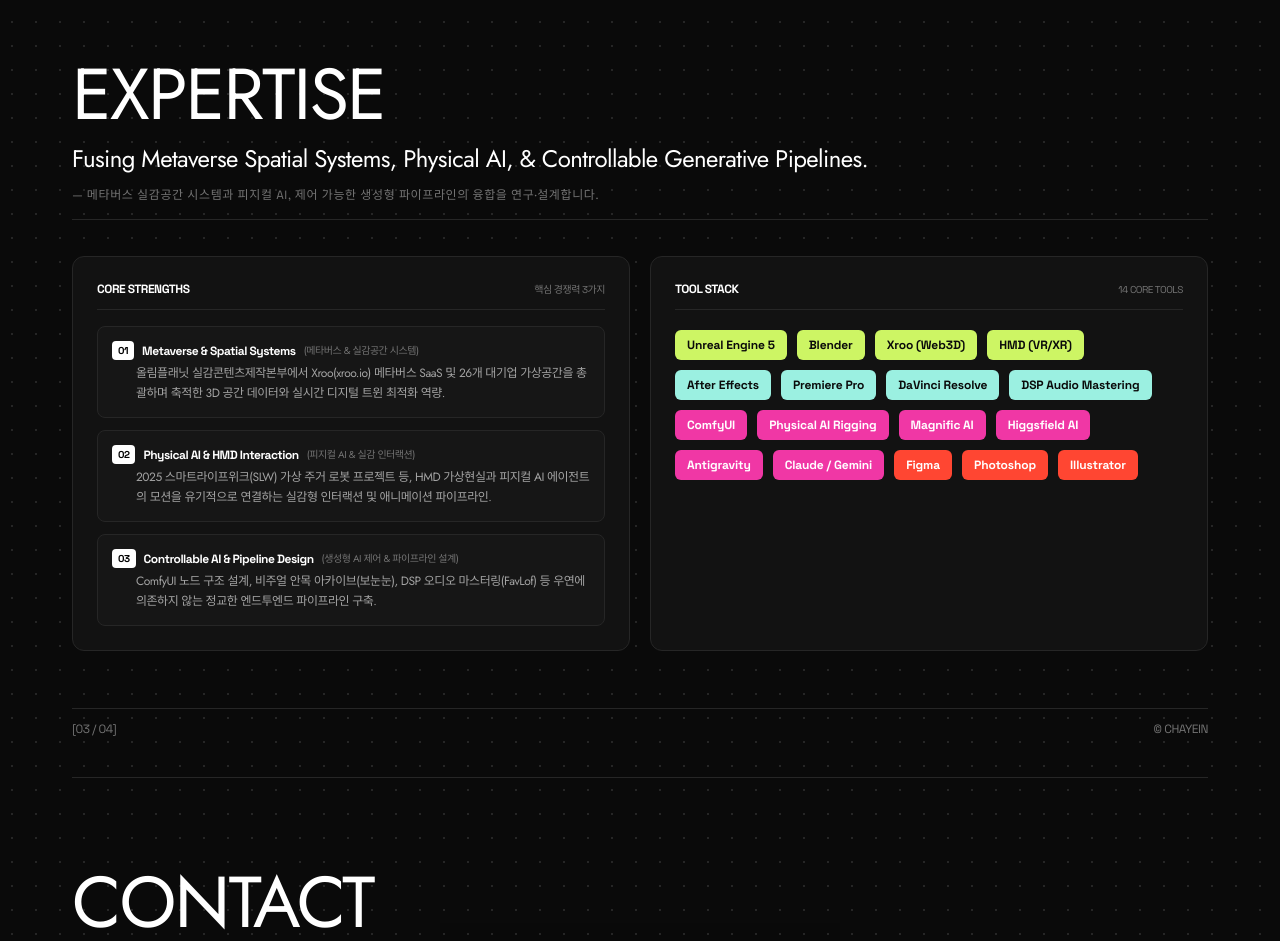
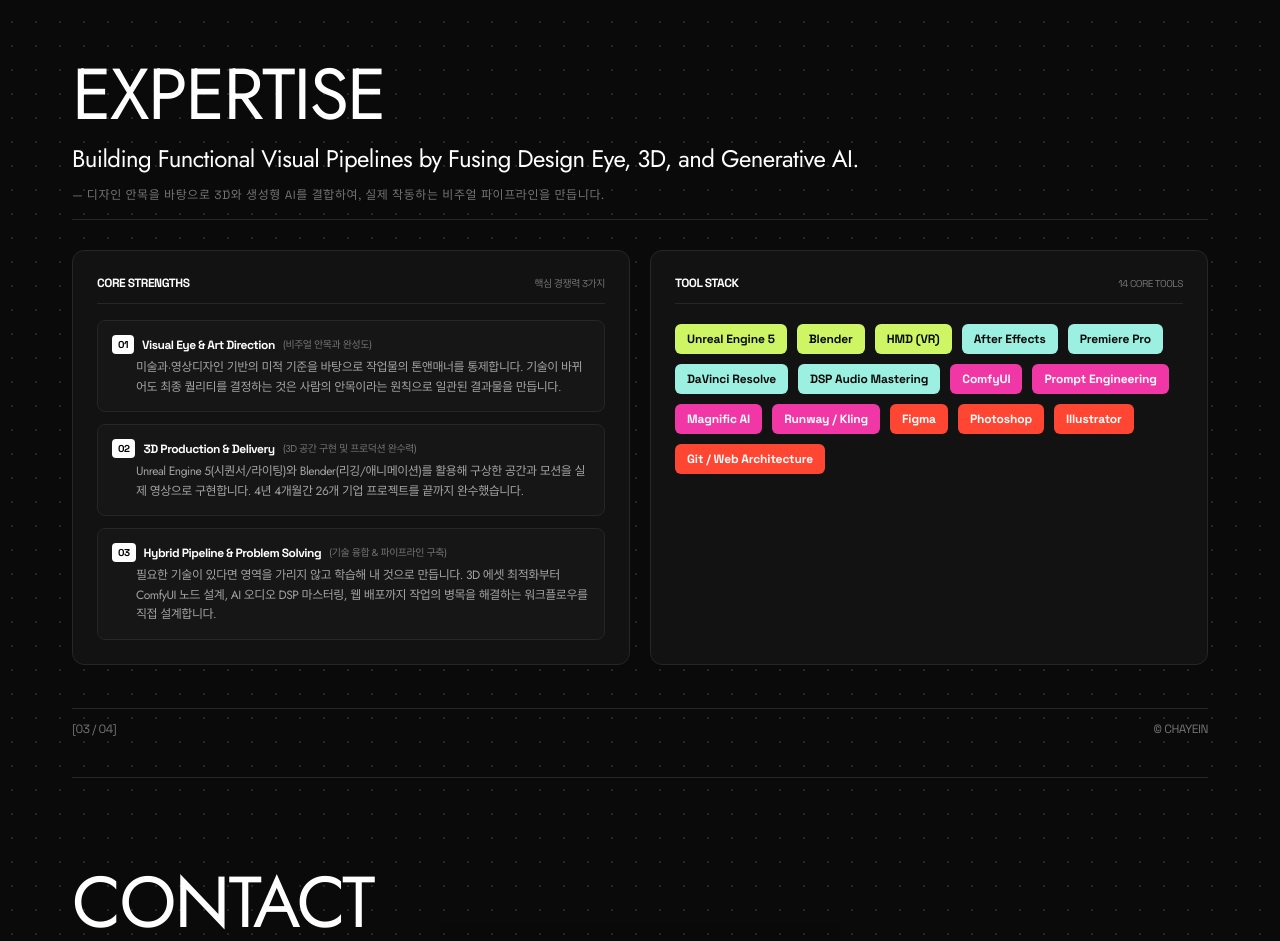
Before and after one commit to mery6369-maker/portfolio, a website built with Vite: page index.html in a window 1280 px wide. Shown: the part 1622-2563 px from the top of the page. Built offline with nearby package versions, Linux system fonts and the light colour scheme; a web font is replaced by a local one.

Commit message:
refactor: clean and authentic expertise section without buzzwords

```diff
--- a/index.html
+++ b/index.html
@@ -420,10 +420,10 @@
             <div class="w-full pt-8 sm:pt-10 pb-4 border-b border-hairline space-y-3 reveal-item stagger-1">
                 <h2 class="text-4xl sm:text-5xl md:text-6xl lg:text-7xl font-light text-white tracking-tight leading-none uppercase">EXPERTISE</h2>
                 <p class="text-base sm:text-xl md:text-2xl font-light text-white leading-snug tracking-tight max-w-[1000px]">
-                    Fusing Metaverse Spatial Systems, Physical AI, & Controllable Generative Pipelines.
+                    Building Functional Visual Pipelines by Fusing Design Eye, 3D, and Generative AI.
                 </p>
                 <span class="font-mono text-xs text-ink-subtle block tracking-wider">
-                    — 메타버스 실감공간 시스템과 피지컬 AI, 제어 가능한 생성형 파이프라인의 융합을 연구·설계합니다.
+                    — 디자인 안목을 바탕으로 3D와 생성형 AI를 결합하여, 실제 작동하는 비주얼 파이프라인을 만듭니다.
                 </span>
             </div>
 
@@ -442,11 +442,11 @@
                         <div class="p-3.5 bg-surface-2/60 border border-hairline rounded-lg space-y-1 hover:border-white/40 transition-colors">
                             <div class="flex items-center gap-2">
                                 <span class="font-mono text-[10px] text-black bg-white px-1.5 py-0.5 rounded font-bold">01</span>
-                                <span class="text-xs font-bold text-white font-mono">Metaverse & Spatial Systems</span>
-                                <span class="text-[10px] text-ink-subtle">(메타버스 & 실감공간 시스템)</span>
+                                <span class="text-xs font-bold text-white font-mono">Visual Eye & Art Direction</span>
+                                <span class="text-[10px] text-ink-subtle">(비주얼 안목과 완성도)</span>
                             </div>
                             <p class="text-xs text-ink-muted leading-relaxed font-light pl-6">
-                                올림플래닛 실감콘텐츠제작본부에서 Xroo(xroo.io) 메타버스 SaaS 및 26개 대기업 가상공간을 총괄하며 축적한 3D 공간 데이터와 실시간 디지털 트윈 최적화 역량.
+                                미술과·영상디자인 기반의 미적 기준을 바탕으로 작업물의 톤앤매너를 통제합니다. 기술이 바뀌어도 최종 퀄리티를 결정하는 것은 사람의 안목이라는 원칙으로 일관된 결과물을 만듭니다.
                             </p>
                         </div>
 
@@ -454,11 +454,11 @@
                         <div class="p-3.5 bg-surface-2/60 border border-hairline rounded-lg space-y-1 hover:border-white/40 transition-colors">
                             <div class="flex items-center gap-2">
                                 <span class="font-mono text-[10px] text-black bg-white px-1.5 py-0.5 rounded font-bold">02</span>
-                                <span class="text-xs font-bold text-white font-mono">Physical AI & HMD Interaction</span>
-                                <span class="text-[10px] text-ink-subtle">(피지컬 AI & 실감 인터랙션)</span>
+                                <span class="text-xs font-bold text-white font-mono">3D Production & Delivery</span>
+                                <span class="text-[10px] text-ink-subtle">(3D 공간 구현 및 프로덕션 완수력)</span>
                             </div>
                             <p class="text-xs text-ink-muted leading-relaxed font-light pl-6">
-                                2025 스마트라이프위크(SLW) 가상 주거 로봇 프로젝트 등, HMD 가상현실과 피지컬 AI 에이전트의 모션을 유기적으로 연결하는 실감형 인터랙션 및 애니메이션 파이프라인.
+                                Unreal Engine 5(시퀀서/라이팅)와 Blender(리깅/애니메이션)를 활용해 구상한 공간과 모션을 실제 영상으로 구현합니다. 4년 4개월간 26개 기업 프로젝트를 끝까지 완수했습니다.
                             </p>
                         </div>
 
@@ -466,11 +466,11 @@
                         <div class="p-3.5 bg-surface-2/60 border border-hairline rounded-lg space-y-1 hover:border-white/40 transition-colors">
                             <div class="flex items-center gap-2">
                                 <span class="font-mono text-[10px] text-black bg-white px-1.5 py-0.5 rounded font-bold">03</span>
-                                <span class="text-xs font-bold text-white font-mono">Controllable AI & Pipeline Design</span>
-                                <span class="text-[10px] text-ink-subtle">(생성형 AI 제어 & 파이프라인 설계)</span>
+                                <span class="text-xs font-bold text-white font-mono">Hybrid Pipeline & Problem Solving</span>
+                                <span class="text-[10px] text-ink-subtle">(기술 융합 & 파이프라인 구축)</span>
                             </div>
                             <p class="text-xs text-ink-muted leading-relaxed font-light pl-6">
-                                ComfyUI 노드 구조 설계, 비주얼 안목 아카이브(보눈눈), DSP 오디오 마스터링(FavLof) 등 우연에 의존하지 않는 정교한 엔드투엔드 파이프라인 구축.
+                                필요한 기술이 있다면 영역을 가리지 않고 학습해 내 것으로 만듭니다. 3D 에셋 최적화부터 ComfyUI 노드 설계, AI 오디오 DSP 마스터링, 웹 배포까지 작업의 병목을 해결하는 워크플로우를 직접 설계합니다.
                             </p>
                         </div>
                     </div>
@@ -485,30 +485,28 @@
 
                     <!-- Sequential Vivid Pop Color Tags (Grouped by Category Color) -->
                     <div class="flex flex-wrap gap-2.5 pt-2">
-                        <!-- 3D & Metaverse: Citric (#CDF564) -->
+                        <!-- 3D & Spatial -->
                         <span class="pop-tag pop-tag-citric">Unreal Engine 5</span>
                         <span class="pop-tag pop-tag-citric">Blender</span>
-                        <span class="pop-tag pop-tag-citric">Xroo (Web3D)</span>
-                        <span class="pop-tag pop-tag-citric">HMD (VR/XR)</span>
+                        <span class="pop-tag pop-tag-citric">HMD (VR)</span>
 
-                        <!-- Motion & Audio: Aquamarine (#9BF0E1) -->
+                        <!-- Motion & Audio -->
                         <span class="pop-tag pop-tag-aquamarine">After Effects</span>
                         <span class="pop-tag pop-tag-aquamarine">Premiere Pro</span>
                         <span class="pop-tag pop-tag-aquamarine">DaVinci Resolve</span>
                         <span class="pop-tag pop-tag-aquamarine">DSP Audio Mastering</span>
 
-                        <!-- AI & LLM: Fushia (#F037A5) -->
+                        <!-- Generative & Pipeline -->
                         <span class="pop-tag pop-tag-fushia">ComfyUI</span>
-                        <span class="pop-tag pop-tag-fushia">Physical AI Rigging</span>
+                        <span class="pop-tag pop-tag-fushia">Prompt Engineering</span>
                         <span class="pop-tag pop-tag-fushia">Magnific AI</span>
-                        <span class="pop-tag pop-tag-fushia">Higgsfield AI</span>
-                        <span class="pop-tag pop-tag-fushia">Antigravity</span>
-                        <span class="pop-tag pop-tag-fushia">Claude / Gemini</span>
+                        <span class="pop-tag pop-tag-fushia">Runway / Kling</span>
 
-                        <!-- Design: Tangerine (#FF4632) -->
+                        <!-- Design & Systems -->
                         <span class="pop-tag pop-tag-tangerine">Figma</span>
                         <span class="pop-tag pop-tag-tangerine">Photoshop</span>
                         <span class="pop-tag pop-tag-tangerine">Illustrator</span>
+                        <span class="pop-tag pop-tag-tangerine">Git / Web Architecture</span>
                     </div>
                 </div>
 
```
